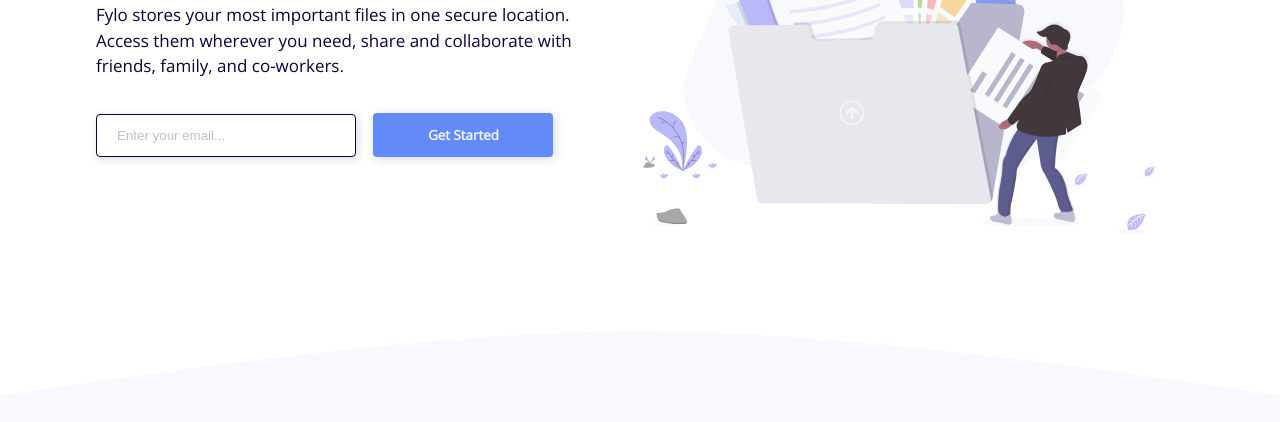
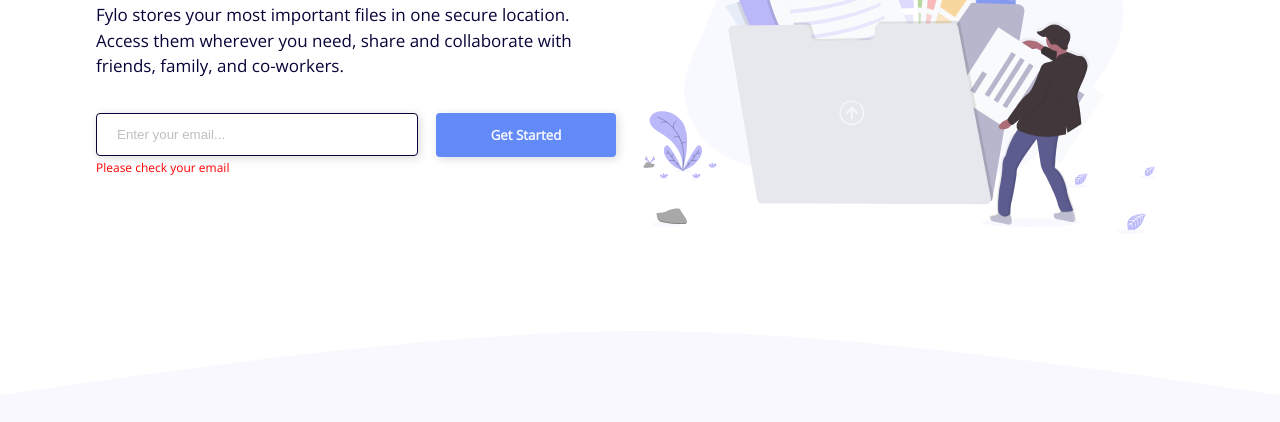
Before and after one commit to JacksonJ97/fylo-landing-page-with-two-column-layout, a website built with Parcel: page src/index.html in a window 1280 px wide. Both pictures are taken after a click on the input "Get Started". Shown: the part 378-800 px from the top of the page. Built offline with nearby package versions, Linux system fonts and the light colour scheme.

Commit message:
added basic javascript and styling for the buttons

```diff
--- a/src/index.html
+++ b/src/index.html
@@ -37,8 +37,13 @@
               Fylo stores your most important files in one secure location. Access them wherever you need, share and collaborate with
               friends, family, and co-workers.
             </p>
-            <input type="text" placeholder="Enter your email..." />
-            <input type="submit" value="Get Started" />
+
+            <div class="hero-input-container">
+              <div class="hero-text-input-container">
+                <input type="text" placeholder="Enter your email..." id="hero-text-input" />
+              </div>
+              <input type="submit" value="Get Started" id="hero-button" />
+            </div>
           </div>
         </div>
       </section>
@@ -91,8 +96,8 @@
           </div>
 
           <div class="cta-input-container">
-            <input type="text" name="email" id="email" placeholder="email@example.com" />
-            <input type="submit" value="Get Started For Free" />
+            <input type="text" placeholder="email@example.com" id="cta-text-input" />
+            <input type="submit" value="Get Started For Free" id="cta-button" />
           </div>
         </div>
       </section>
@@ -133,4 +138,5 @@
       </div>
     </footer>
   </body>
+  <script src="index.js"></script>
 </html>
--- a/src/index.js
+++ b/src/index.js
@@ -0,0 +1,24 @@
+const heroButton = document.getElementById("hero-button");
+const ctaButton = document.getElementById("cta-button");
+const heroTextInput = document.getElementById("hero-text-input");
+const ctaTextInput = document.getElementById("cta-text-input");
+const heroTextContainer = document.querySelector(".hero-input-container");
+const heroTextInputContainer = document.querySelector(".hero-text-input-container");
+const ctaInputContainer = document.querySelector(".cta-input-container");
+
+const heroInputResultDiv = document.createElement("div");
+heroInputResultDiv.classList.add("hero-input-response");
+
+const ctaInputResultDiv = document.createElement("div");
+ctaInputResultDiv.classList.add("cta-input-response");
+
+heroButton.addEventListener("click", function () {
+  heroInputResultDiv.textContent = "Please check your email";
+});
+
+ctaButton.addEventListener("click", function () {
+  ctaInputResultDiv.textContent = "Please check your email";
+});
+
+heroTextInputContainer.append(heroInputResultDiv);
+ctaInputContainer.insertBefore(ctaInputResultDiv, ctaButton);
--- a/src/scss/components/_input.scss
+++ b/src/scss/components/_input.scss
@@ -2,7 +2,7 @@
 
 .hero-section input {
   display: block;
-  margin: 0 auto 1em auto;
+  margin: 0 auto;
   padding: 1em 1.5em;
   width: 90%;
   max-width: 450px;
@@ -33,9 +33,17 @@
   outline: none;
 }
 
+.hero-input-response {
+  font-size: 0.75rem;
+  color: hsl(0, 100%, 50%);
+  width: 90%;
+  max-width: 450px;
+  margin: 0.25em auto 0.5em auto;
+}
+
 .cta-section input {
   display: block;
-  margin: 0 auto 1em auto;
+  margin: 0 auto;
   padding: 1em 0.75em;
   width: 80%;
   max-width: 450px;
@@ -65,15 +73,37 @@
   outline: none;
 }
 
+.cta-input-response {
+  font-size: 0.75rem;
+  margin: 0.25em auto 1em auto;
+  width: 80%;
+  max-width: 450px;
+}
+
 @media (min-width: 1100px) {
-  .hero-section input {
-    display: inline;
-    max-width: 50%;
+  .hero-section input[type="text"] {
+    margin: 0;
+    width: 100%;
+  }
+
+  .hero-text-input-container {
+    width: 100%;
+    max-width: 400px;
   }
 
   .hero-section input[type="submit"] {
-    margin-left: 1em;
     max-width: 180px;
+    margin: 0;
+    align-self: flex-start;
+  }
+
+  .hero-input-container {
+    display: flex;
+    gap: 18px;
+  }
+
+  .hero-input-response {
+    margin-left: 0;
   }
 
   .cta-section input {
@@ -84,4 +114,8 @@
     width: 180px;
     margin: 0;
   }
+
+  .cta-input-response {
+    margin-left: 0;
+  }
 }
```
Also changed, not shown: public/index.html (+10 -4 lines), 2 other files.
